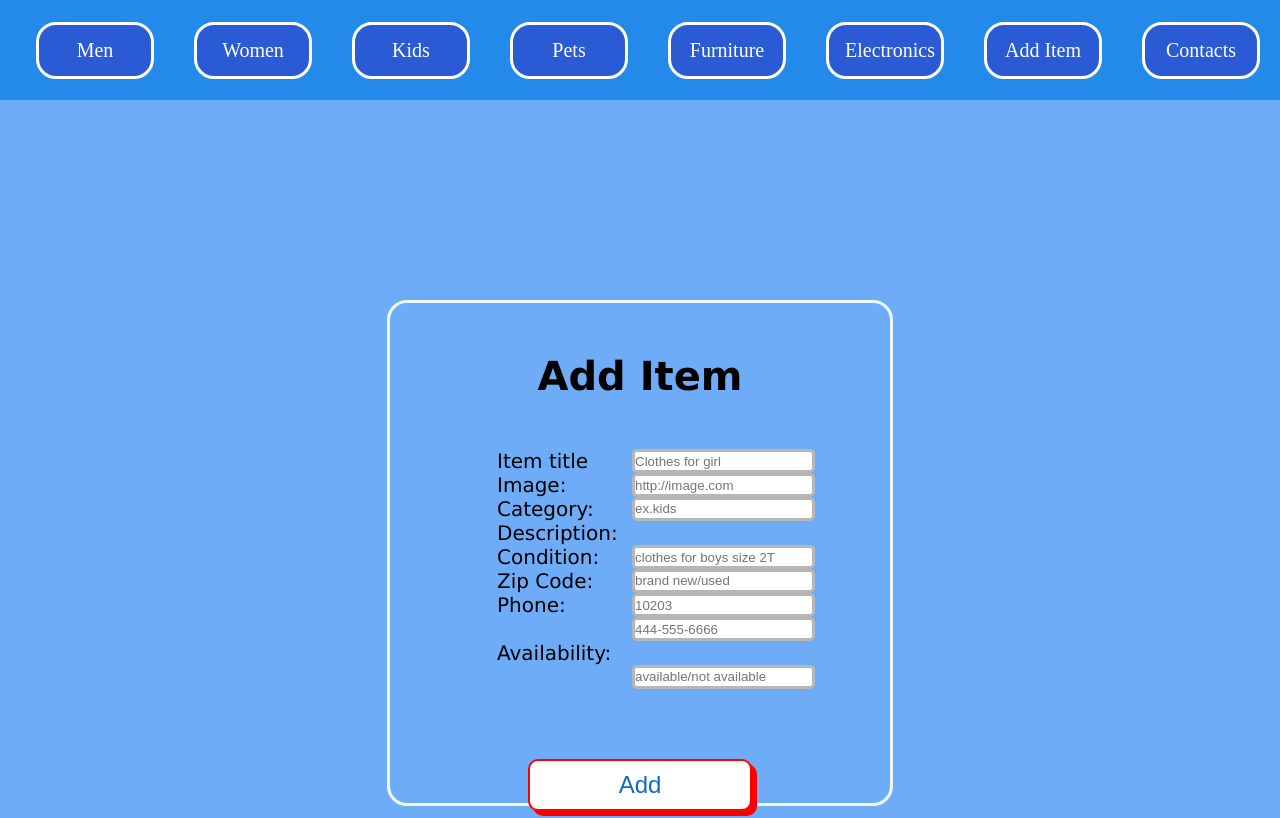
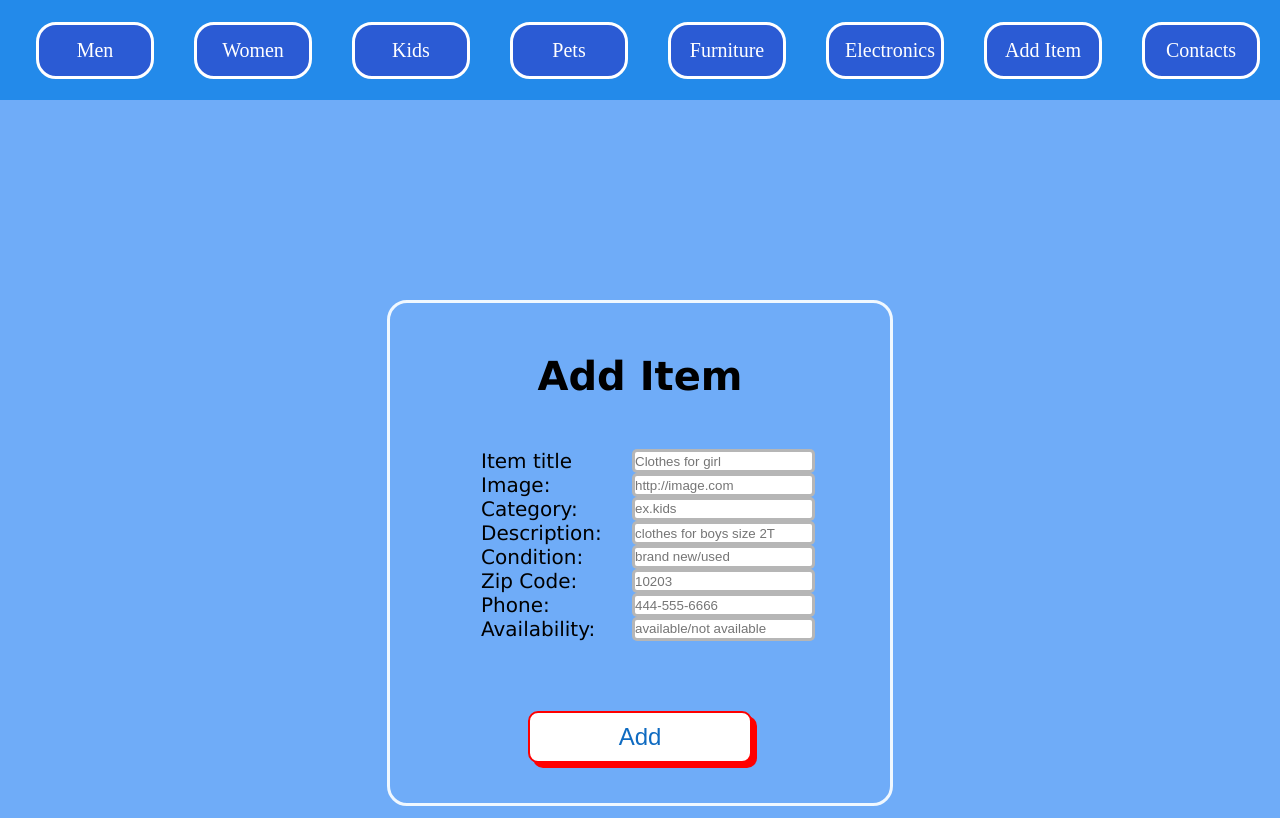
Before and after one commit to NatalliaPahosava/nextlife-frontend, a React (Create React App) app: page /add-item in a window 1280 px wide. Shown: the top 818 px of the page. Built offline with nearby package versions, Linux system fonts and the light colour scheme.

Commit message:
added add-item label margin

```diff
--- a/src/assets/styles.css
+++ b/src/assets/styles.css
@@ -52,9 +52,7 @@ display: flex;
   margin: 10px;
   text-align: center;
 }
-.add-item label{
-  margin: 1rem;
-}
+
 .add-btn {
   justify-content: center;
   text-align: center;
@@ -356,7 +354,7 @@ color: white;
   background-color: black;
 }
 .add-item label{
-  margin: 2rem;
+  margin: 1rem;
 }
 .add-item {
   margin-left: auto;
```
